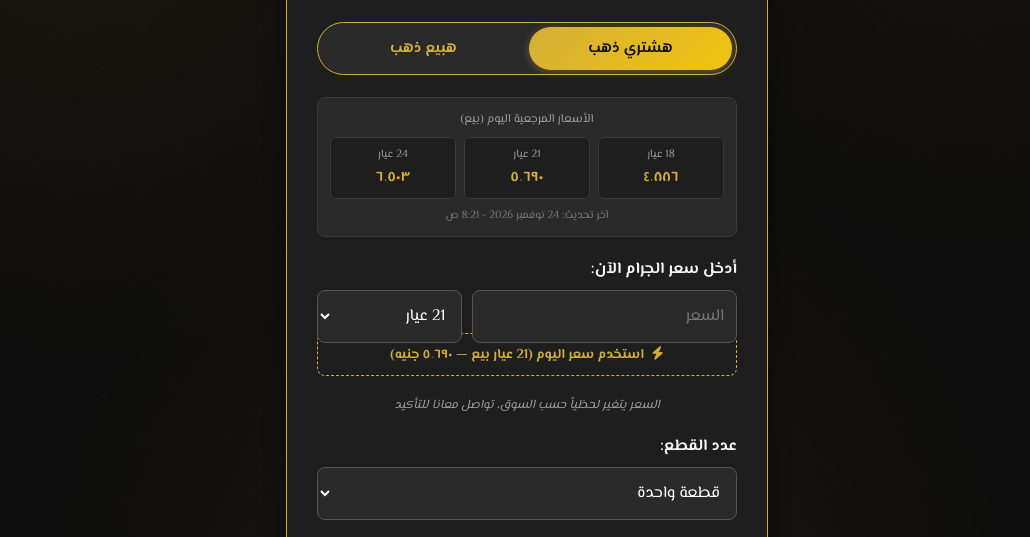
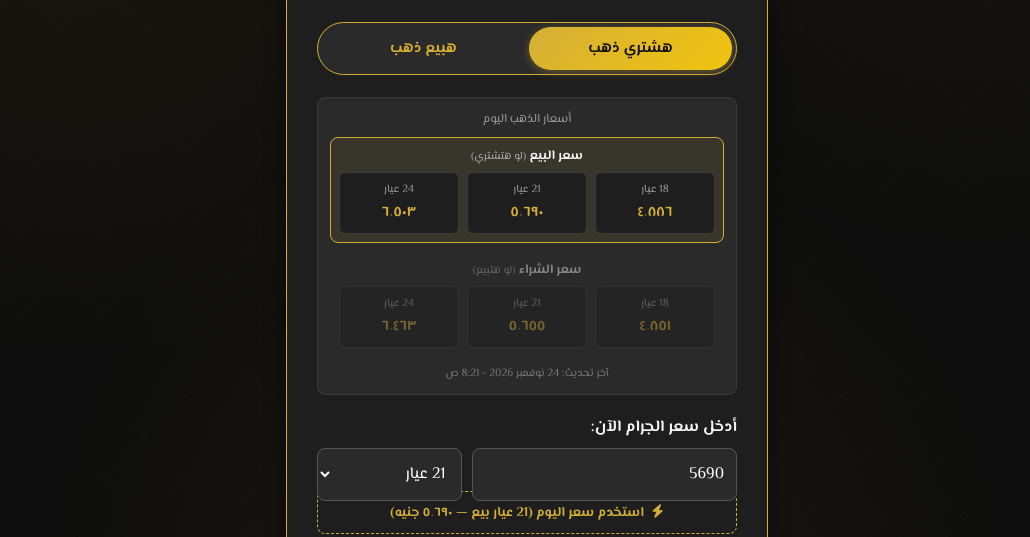
Before and after one commit to alquds-jewelry/gold-calculator, a plain HTML site: page index.html in a window 1280 px wide. Shown: the part 209-746 px from the top of the page, without its empty margins (113-1143 px from the left). Drawn offline with Linux system fonts and the light colour scheme.

Commit message:
Show both buy and sell prices and auto-fill the gram price per mode
The reference box now shows both rows (سعر البيع for customers buying, سعر
الشراء for customers selling) and highlights the one for the current mode.
The gram price is filled automatically on load and switches between the
higher and lower price when the customer toggles هشتري/هبيع ذهب. Bumped the
service worker cache so returning visitors get the new page.

Co-Authored-By: Claude Opus 5.5 <noreply@anthropic.com>
Claude-Session: https://claude.ai/code/session_01QUZrBSuG4az6QoDo6yG4UF

```diff
--- a/index.html
+++ b/index.html
@@ -141,6 +141,22 @@ input:focus, select:focus { outline: none; border-color: #d4af37; box-shadow: 0
 }
 .ref-price-karat { display: block; font-size: 11px; color: #999; margin-bottom: 2px; }
 .ref-price-value { font-size: 15px; font-weight: 700; color: #d4af37; }
+.ref-price-row {
+  border: 1px solid transparent;
+  border-radius: 8px;
+  padding: 8px;
+  margin-bottom: 8px;
+  opacity: 0.45;
+  transition: 0.3s;
+}
+.ref-price-row:last-of-type { margin-bottom: 0; }
+.ref-price-row.active {
+  opacity: 1;
+  border-color: #d4af37;
+  background: rgba(212, 175, 55, 0.08);
+}
+.ref-row-title { display: block; font-size: 13px; font-weight: 700; color: #f5f5f5; margin-bottom: 6px; }
+.ref-row-title small { font-weight: 400; color: #aaa; }
 .ref-price-time { display: block; font-size: 11px; color: #777; margin-top: 8px; }
 
 .price-disclaimer {
@@ -333,19 +349,21 @@ body:not(.sell-mode) .sell-only { display: none !important; }
   </div>
 
   <div class="ref-price" id="refPrice" style="display:none;">
-    <span class="ref-price-label" id="refPriceLabel">الأسعار المرجعية اليوم (بيع)</span>
-    <div class="ref-price-grid">
-      <div class="ref-price-item">
-        <span class="ref-price-karat">18 عيار</span>
-        <span class="ref-price-value" id="refPriceValue18">—</span>
+    <span class="ref-price-label" id="refPriceLabel">أسعار الذهب اليوم</span>
+    <div class="ref-price-row active" id="refRowSell">
+      <span class="ref-row-title">سعر البيع <small>(لو هتشتري)</small></span>
+      <div class="ref-price-grid">
+        <div class="ref-price-item"><span class="ref-price-karat">18 عيار</span><span class="ref-price-value" id="refSell18">—</span></div>
+        <div class="ref-price-item"><span class="ref-price-karat">21 عيار</span><span class="ref-price-value" id="refSell21">—</span></div>
+        <div class="ref-price-item"><span class="ref-price-karat">24 عيار</span><span class="ref-price-value" id="refSell24">—</span></div>
       </div>
-      <div class="ref-price-item">
-        <span class="ref-price-karat">21 عيار</span>
-        <span class="ref-price-value" id="refPriceValue21">—</span>
-      </div>
-      <div class="ref-price-item">
-        <span class="ref-price-karat">24 عيار</span>
-        <span class="ref-price-value" id="refPriceValue24">—</span>
+    </div>
+    <div class="ref-price-row" id="refRowBuy">
+      <span class="ref-row-title">سعر الشراء <small>(لو هتبيع)</small></span>
+      <div class="ref-price-grid">
+        <div class="ref-price-item"><span class="ref-price-karat">18 عيار</span><span class="ref-price-value" id="refBuy18">—</span></div>
+        <div class="ref-price-item"><span class="ref-price-karat">21 عيار</span><span class="ref-price-value" id="refBuy21">—</span></div>
+        <div class="ref-price-item"><span class="ref-price-karat">24 عيار</span><span class="ref-price-value" id="refBuy24">—</span></div>
       </div>
     </div>
     <span class="ref-price-time" id="refPriceTime"></span>
@@ -449,12 +467,18 @@ function setMode(mode) {
 function refPriceLabelArabic() {
   return isSellMode() ? 'شراء' : 'بيع';
 }
-function pickRefPrice(d, karat) {
+// السعرين لكل عيار: high = سعر البيع (التاجر بيبيع بيه)، low = سعر الشراء (التاجر بيشتري بيه).
+function refPricePair(d, karat) {
   if (!d) return null;
   const vals = [d[`karat${karat}_buy`], d[`karat${karat}_sell`]]
     .map(Number).filter(function(v) { return v > 0; });
   if (!vals.length) return null;
-  return isSellMode() ? Math.min.apply(null, vals) : Math.max.apply(null, vals);
+  return { high: Math.max.apply(null, vals), low: Math.min.apply(null, vals) };
+}
+function pickRefPrice(d, karat) {
+  const p = refPricePair(d, karat);
+  if (!p) return null;
+  return isSellMode() ? p.low : p.high;
 }
 
 // ---------- حركة الأرقام (count-up) ----------
@@ -617,10 +641,13 @@ function useReferencePrice() {
 function updateRefPriceDisplay() {
   if (!referencePriceData) return;
   [18, 21, 24].forEach(function(k) {
-    const v = pickRefPrice(referencePriceData, k);
-    document.getElementById('refPriceValue' + k).innerText = v ? Math.round(v).toLocaleString('ar-EG') : '—';
+    const p = refPricePair(referencePriceData, k);
+    document.getElementById('refSell' + k).innerText = p ? Math.round(p.high).toLocaleString('ar-EG') : '—';
+    document.getElementById('refBuy' + k).innerText = p ? Math.round(p.low).toLocaleString('ar-EG') : '—';
   });
-  document.getElementById('refPriceLabel').innerText = `الأسعار المرجعية اليوم (${refPriceLabelArabic()})`;
+  const sell = isSellMode();
+  document.getElementById('refRowSell').classList.toggle('active', !sell);
+  document.getElementById('refRowBuy').classList.toggle('active', sell);
 }
 
 function shareCalculator() {
@@ -659,6 +686,12 @@ function loadReferencePrice() {
       document.getElementById('refPriceTime').innerText = 'آخر تحديث: ' + (data.updated_at_display || '');
       document.getElementById('refPrice').style.display = 'block';
       updateUseRefButtonLabel();
+      // نحط سعر اليوم في خانة سعر الجرام تلقائي (لو العميل مكتبش سعر)، فيتغير لوحده مع هشتري/هبيع.
+      if (!document.getElementById('enteredPrice').value) {
+        usingReferencePrice = true;
+        syncReferencePriceIfActive();
+        calculate();
+      }
     })
     .catch(function() { /* fail silently - box stays hidden */ });
 }
--- a/sw.js
+++ b/sw.js
@@ -7,7 +7,7 @@
 // Rarely-changing static assets (logo, icons, manifest) are cache-first
 // for a fast, app-like load.
 
-const CACHE_NAME = 'alquds-gold-calc-v2';
+const CACHE_NAME = 'alquds-gold-calc-v3';
 const CORE_ASSETS = [
   './',
   './index.html',
```
